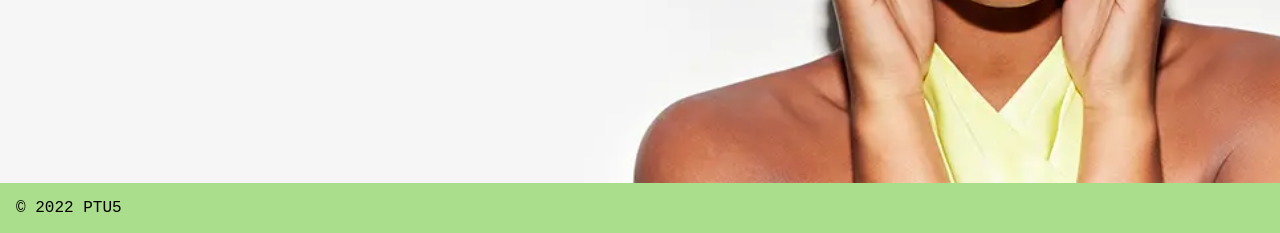
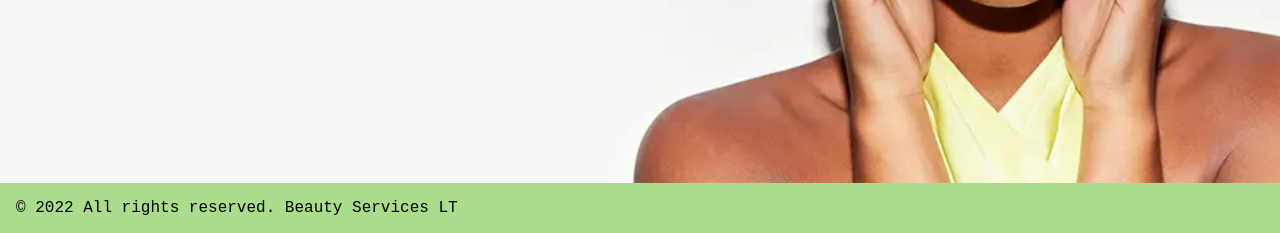
Before and after one commit to IngridaVaitkuviene/ptu5_django_beauty_services, a Django app: page / in a window 1280 px wide. Shown: the part 567-800 px from the top of the page. Run offline with Django 4.2, Linux system fonts and the light colour scheme; data that the repository does not hold is empty.

Commit message:
footer <p> changed

```diff
--- a/ptu5_beauty_services/beauty_services/templates/beauty_services/base.html
+++ b/ptu5_beauty_services/beauty_services/templates/beauty_services/base.html
@@ -45,7 +45,7 @@
     <footer>
         <div class="container">
             {% block footer %}
-            <p>&#169 2022 PTU5</p>
+            <p>&#169 2022 All rights reserved. Beauty Services LT</p>
             {% endblock footer %}
         </div>
     </footer>
```
